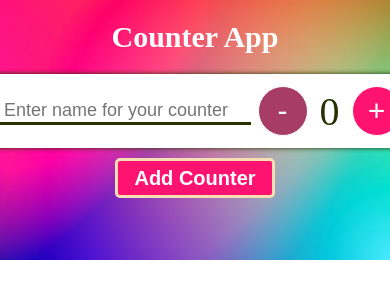
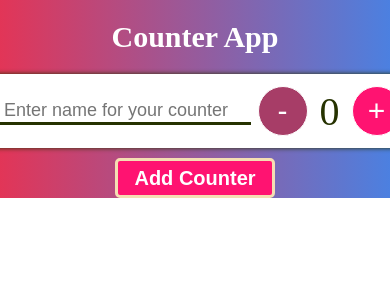
Before and after one commit to ajtech97/counter-app, a React (Create React App) app: page / in a window 390 px wide. Shown: the top 300 px of the page. Built offline with nearby package versions, Linux system fonts and the light colour scheme.

Commit message:
Made background gradiant for mobile

```diff
--- a/src/Counter.css
+++ b/src/Counter.css
@@ -20,7 +20,6 @@ h1 {
 	background-color: white;
 	box-shadow: 0px 0px 5px #263200;
 	padding: 5px;
-	/* border: solid black; */
 	border-radius: 5px;
 }
 
--- a/src/index.css
+++ b/src/index.css
@@ -6,3 +6,13 @@ body {
 	background-repeat: no-repeat;
 	background-size: cover;
 }
+
+@media only screen and (max-width: 600px) {
+	body {
+		background-image: linear-gradient(
+			to right,
+			rgb(226, 53, 87),
+			rgb(76, 128, 224)
+		);
+	}
+}
```
